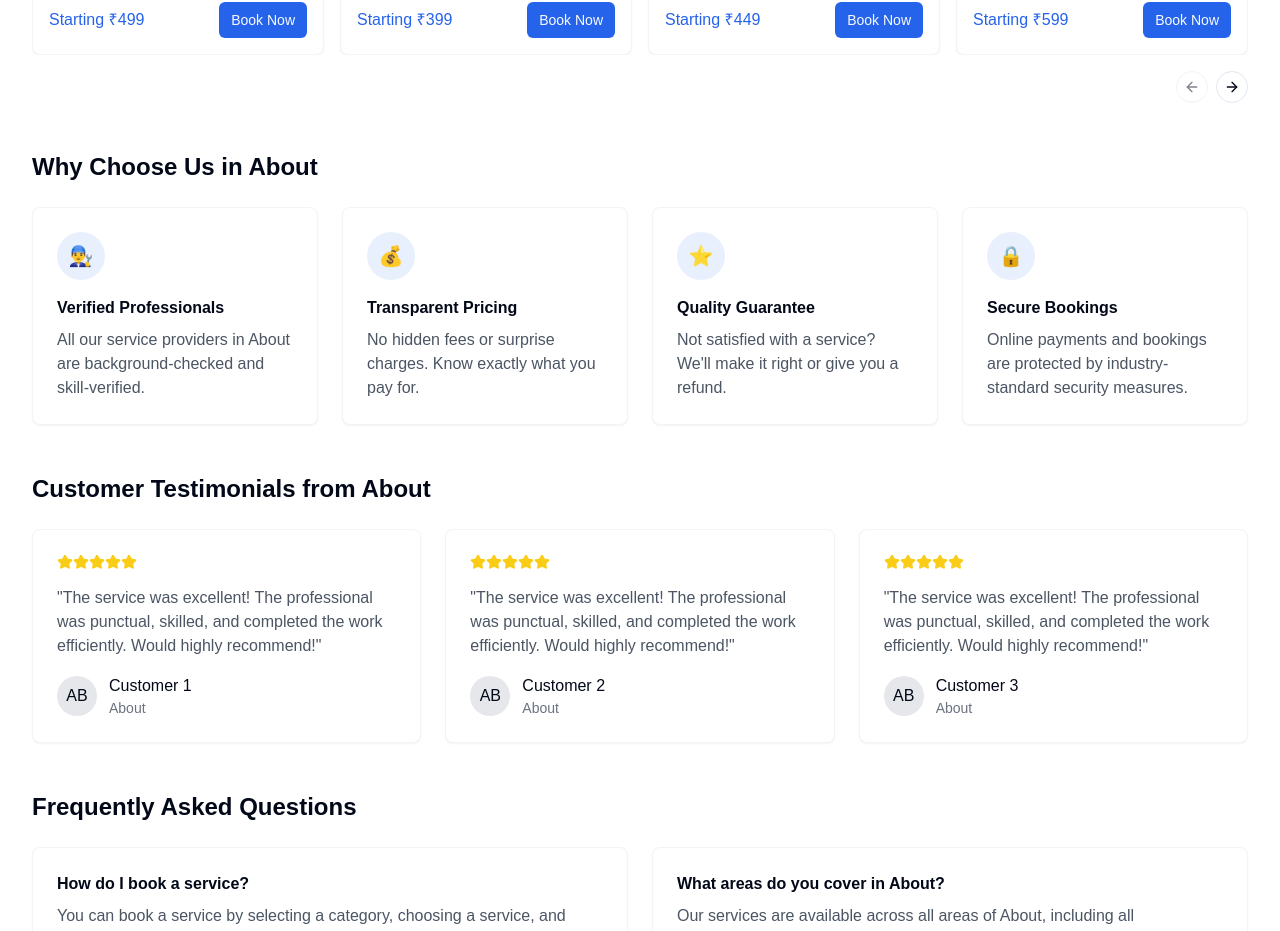
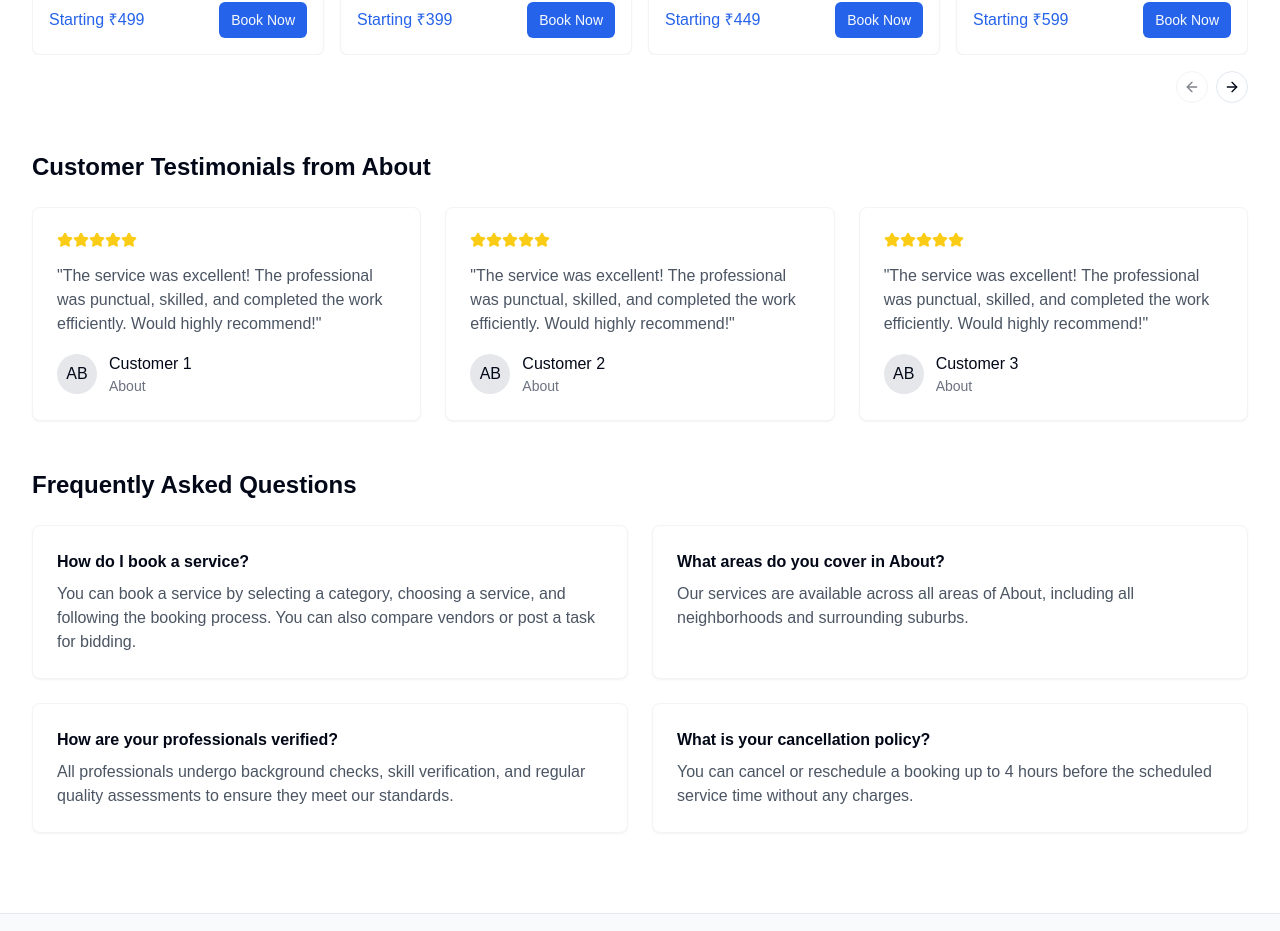
Before and after one commit to skrnagar/servetonnow, a Next.js app: page /about in a window 1280 px wide. Shown: the part 1685-2616 px from the top of the page. Built offline with nearby package versions, Linux system fonts and the light colour scheme; no server answers.

Commit message:
Assistant checkpoint: Removed 'Why Choose Us' section
Assistant generated file changes:
- app/[city]/page.tsx: Remove 'Why Choose Us' section

---

User prompt:

remove "Why Choose Us in Indore" section

Replit-Commit-Author: Assistant
Replit-Commit-Session-Id: a198d21f-234f-452f-82b6-b31c2f982162

```diff
--- a/app/[city]/page.tsx
+++ b/app/[city]/page.tsx
@@ -332,48 +332,7 @@ export default function CityPage({ params }: { params: { city: string } }) {
         </div>
       </section>
 
-      {/* Why Choose Us Section */}
-      <section className="mb-12">
-        <h2 className="text-2xl font-bold mb-6">Why Choose Us in {formattedCityName}</h2>
-        <div className="grid grid-cols-1 sm:grid-cols-2 lg:grid-cols-4 gap-6">
-          <div className="bg-white dark:bg-gray-800 p-6 rounded-lg shadow-sm border border-gray-100 dark:border-gray-700">
-            <div className="w-12 h-12 rounded-full bg-primary/10 flex items-center justify-center mb-4">
-              <span className="text-xl">👨‍🔧</span>
-            </div>
-            <h3 className="font-bold mb-2">Verified Professionals</h3>
-            <p className="text-gray-600 dark:text-gray-300">
-              All our service providers in {formattedCityName} are background-checked and skill-verified.
-            </p>
-          </div>
-          <div className="bg-white dark:bg-gray-800 p-6 rounded-lg shadow-sm border border-gray-100 dark:border-gray-700">
-            <div className="w-12 h-12 rounded-full bg-primary/10 flex items-center justify-center mb-4">
-              <span className="text-xl">💰</span>
-            </div>
-            <h3 className="font-bold mb-2">Transparent Pricing</h3>
-            <p className="text-gray-600 dark:text-gray-300">
-              No hidden fees or surprise charges. Know exactly what you pay for.
-            </p>
-          </div>
-          <div className="bg-white dark:bg-gray-800 p-6 rounded-lg shadow-sm border border-gray-100 dark:border-gray-700">
-            <div className="w-12 h-12 rounded-full bg-primary/10 flex items-center justify-center mb-4">
-              <span className="text-xl">⭐</span>
-            </div>
-            <h3 className="font-bold mb-2">Quality Guarantee</h3>
-            <p className="text-gray-600 dark:text-gray-300">
-              Not satisfied with a service? We'll make it right or give you a refund.
-            </p>
-          </div>
-          <div className="bg-white dark:bg-gray-800 p-6 rounded-lg shadow-sm border border-gray-100 dark:border-gray-700">
-            <div className="w-12 h-12 rounded-full bg-primary/10 flex items-center justify-center mb-4">
-              <span className="text-xl">🔒</span>
-            </div>
-            <h3 className="font-bold mb-2">Secure Bookings</h3>
-            <p className="text-gray-600 dark:text-gray-300">
-              Online payments and bookings are protected by industry-standard security measures.
-            </p>
-          </div>
-        </div>
-      </section>
+
 
       {/* Testimonials Section */}
       <section className="mb-12">
```
